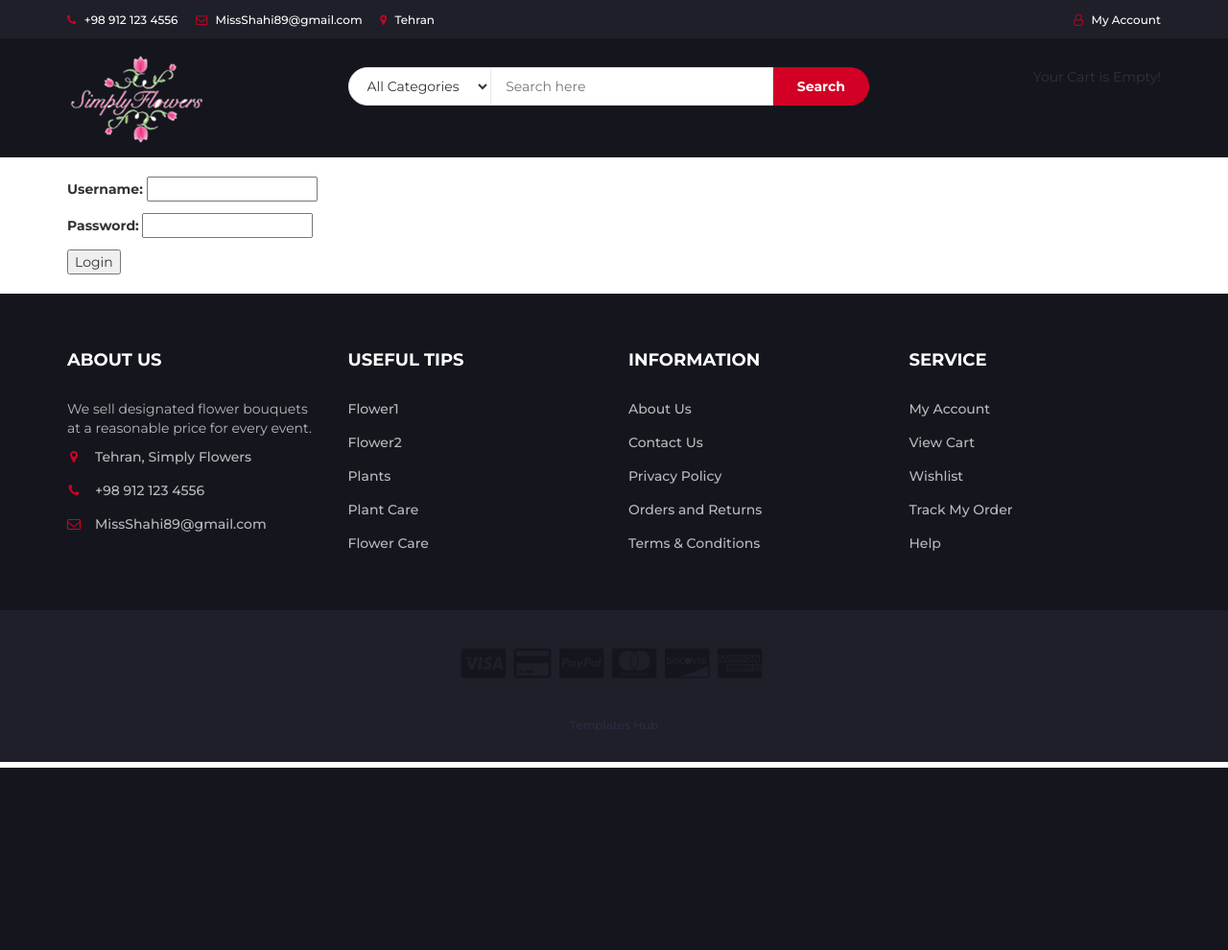
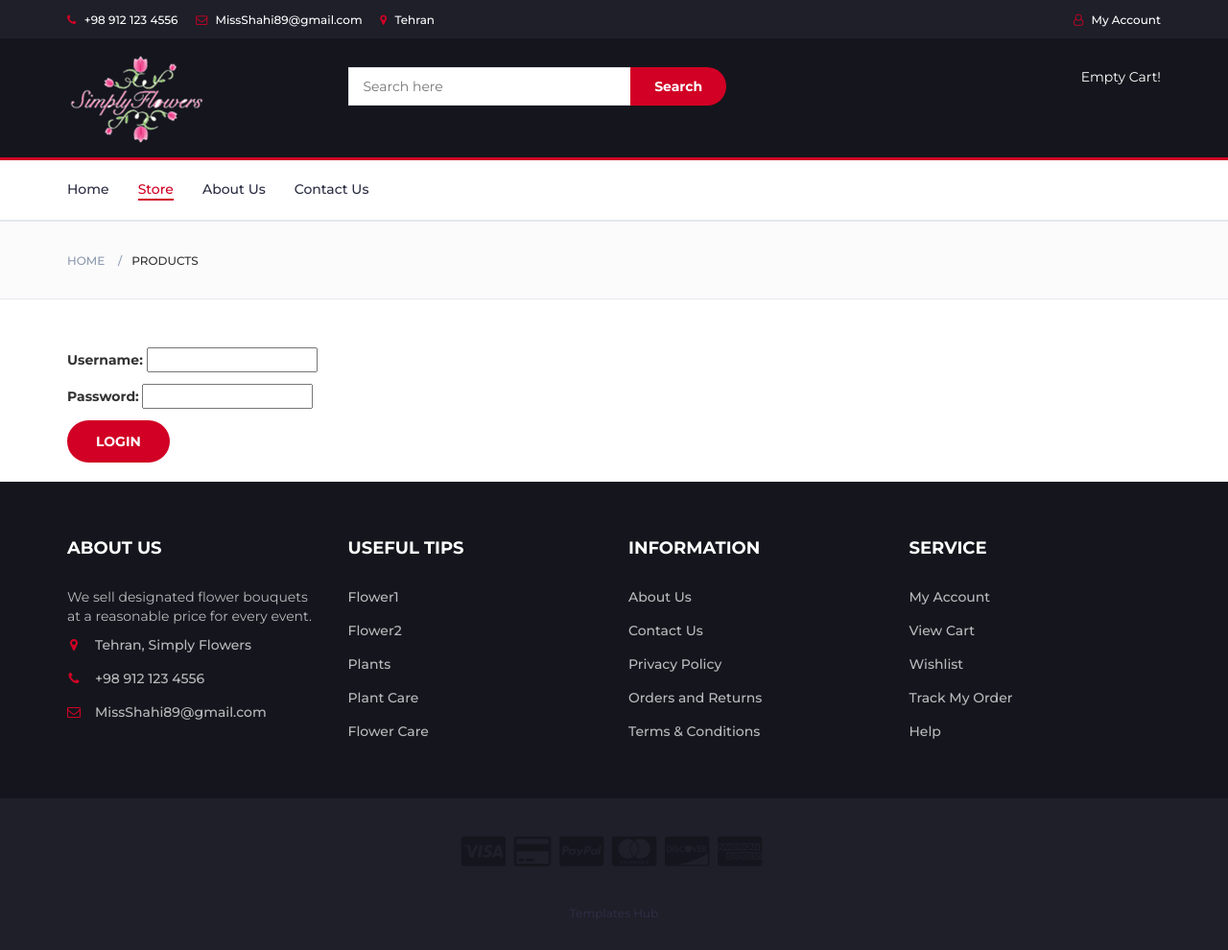
Before and after one commit to ZahraShahsafdari/FlowerShop, a Django app: page /login/ in a window 1280 px wide. Shown: the whole page at 96% size. Before the commit the page ends 800 px from the top, so only its background shows below. Run offline with Django 5.2, Linux system fonts and the light colour scheme; some libraries are stand-ins or nearby versions.

Commit message:
modified

```diff
--- a/cart/templates/cart/detail.html
+++ b/cart/templates/cart/detail.html
@@ -13,8 +13,8 @@
 				<div id="responsive-nav">
 					<!-- NAV -->
 					<ul class="main-nav nav navbar-nav">
-						<li><a href="#">Home</a></li>
-						<li><a href="#">Store</a></li>
+						<li><a href="{% url 'shop:index' %}">Home</a></li>
+						<li><a href="{% url 'shop:store' %}">Store</a></li>
                         <li><a href="#">About Us</a></li>
                         <li><a href="#">Contact Us</a></li>
 					</ul>
@@ -33,7 +33,7 @@
 				<div class="row">
 					<div class="col-md-12">
 						<ul class="breadcrumb-tree">
-							<li><a href="#">Home</a></li>
+							<li><a href="{% url 'shop:index' %}">Home</a></li>
 							<li class="active">Shopping List</li>
 						</ul>
 					</div>
--- a/shop/templates/base.html
+++ b/shop/templates/base.html
@@ -53,7 +53,7 @@
 						<li><a href="#"><i class="fa fa-map-marker"></i> Tehran</a></li>
 					</ul>
 					<ul class="header-links pull-right">
-						<li><a href="#"><i class="fa fa-user-o"></i> My Account</a></li>
+						<li><a href="{% url 'shop:login' %}"><i class="fa fa-user-o"></i> My Account</a></li>
 					</ul>
 				</div>
 			</div>
@@ -78,11 +78,6 @@
 						<div class="col-md-6">
 							<div class="header-search">
 								<form>
-									<select class="input-select">
-										<option value="0">All Categories</option>
-										<option value="1">Category 01</option>
-										<option value="1">Category 02</option>
-									</select>
 									<input class="input" placeholder="Search here">
 									<button class="search-btn">Search</button>
 								</form>
@@ -96,12 +91,12 @@
 								<!-- Cart -->
 								 {% with total_items=cart|length %}
 								 	{% if cart|length > 0 %}
-										Your Cart:
-										<a href="{% url 'cart:cart_detail' %}">
+										<p style="color: white;">Your Cart:</p>
+										<a style="color: white;" href="{% url 'cart:cart_detail' %}">
 										{{ total_items }} item{{ total_items|pluralize }}, ${{ cart.get_total_price }}
 										</a>
 									{% else %}
-										Your Cart is Empty!
+										<p style="color: white;">Empty Cart!</p>
 									{% endif %}
 								{% endwith %}
 								<!-- /Cart -->
--- a/shop/templates/checkout.html
+++ b/shop/templates/checkout.html
@@ -13,8 +13,8 @@
 				<div id="responsive-nav">
 					<!-- NAV -->
 					<ul class="main-nav nav navbar-nav">
-						<li class="active"><a href="#">Home</a></li>
-						<li><a href="#">Store</a></li>
+						<li><a href="{% url 'shop:index' %}">Home</a></li>
+						<li><a href="{% url 'shop:store' %}">Store</a></li>
 						<li><a href="#">About Us</a></li>
 						<li><a href="#">Contact Us</a></li>
 					</ul>
@@ -34,7 +34,7 @@
 				<div class="row">
 					<div class="col-md-12">
 						<ul class="breadcrumb-tree">
-							<li><a href="#">Home</a></li>
+							<li><a href="{% url 'shop:index' %}">Home</a></li>
 							<li class="active">Checkout</li>
 						</ul>
 					</div>
--- a/shop/templates/index.html
+++ b/shop/templates/index.html
@@ -13,8 +13,8 @@
                 <div id="responsive-nav">
                     <!-- NAV -->
                     <ul class="main-nav nav navbar-nav">
-                        <li class="active"><a href="#">Home</a></li>
-                        <li><a href="#">Store</a></li>
+                        <li class="active"><a href="{% url 'shop:index' %}">Home</a></li>
+                        <li><a href="{% url 'shop:store' %}">Store</a></li>
                         <li><a href="#">About Us</a></li>
                         <li><a href="#">Contact Us</a></li>
                     </ul>
--- a/shop/templates/registration/login.html
+++ b/shop/templates/registration/login.html
@@ -4,6 +4,47 @@
 
 {% block content %}
     {% load static %}
+
+		<!-- NAVIGATION -->
+		<nav id="navigation">
+			<!-- container -->
+			<div class="container">
+				<!-- responsive-nav -->
+				<div id="responsive-nav">
+					<!-- NAV -->
+					<ul class="main-nav nav navbar-nav">
+						<li><a href="{% url 'shop:index' %}">Home</a></li>
+						<li class="active"><a href="{% url 'shop:store' %}">Store</a></li>
+						<li><a href="#">About Us</a></li>
+                        <li><a href="#">Contact Us</a></li>
+					</ul>
+					<!-- /NAV -->
+				</div>
+				<!-- /responsive-nav -->
+			</div>
+			<!-- /container -->
+		</nav>
+		<!-- /NAVIGATION -->
+
+		<!-- BREADCRUMB -->
+		<div id="breadcrumb" class="section">
+			<!-- container -->
+			<div class="container">
+				<!-- row -->
+				<div class="row">
+					<div class="col-md-12">
+						<ul class="breadcrumb-tree">
+							<li><a href="{% url 'shop:index' %}">Home</a></li>
+							<li class="active">Products</li>
+						</ul>
+					</div>
+				</div>
+				<!-- /row -->
+			</div>
+			<!-- /container -->
+		</div>
+		<!-- /BREADCRUMB -->
+
     <div class="container">
         <br>
         {% if next %}
@@ -20,7 +61,7 @@
                 <input type="password" name="password">
             </p>
             {% csrf_token %}
-            <input type="submit" value="Login">
+            <input type="submit" class="primary-btn order-submit" value="Login">
         </form>
     </div>
     <br>
--- a/website/settings.py
+++ b/website/settings.py
@@ -90,8 +90,8 @@ DATABASES = {
     'default': {
         'ENGINE': 'django.db.backends.postgresql_psycopg2',
         'NAME': 'shoppingdb',
-        'USER': '',
-        'PASSWORD': '',
+        'USER': 'postgres',
+        'PASSWORD': 'z17s1989',
         'HOST': 'localhost',
         'PORT': '5432',
     }
```
Also changed, not shown: shop/templates/callback.html (+3 -4 lines), shop/templates/order_detail.html (+3 -4 lines), shop/templates/product.html (+3 -4 lines), shop/templates/store.html (+4 -5 lines).
